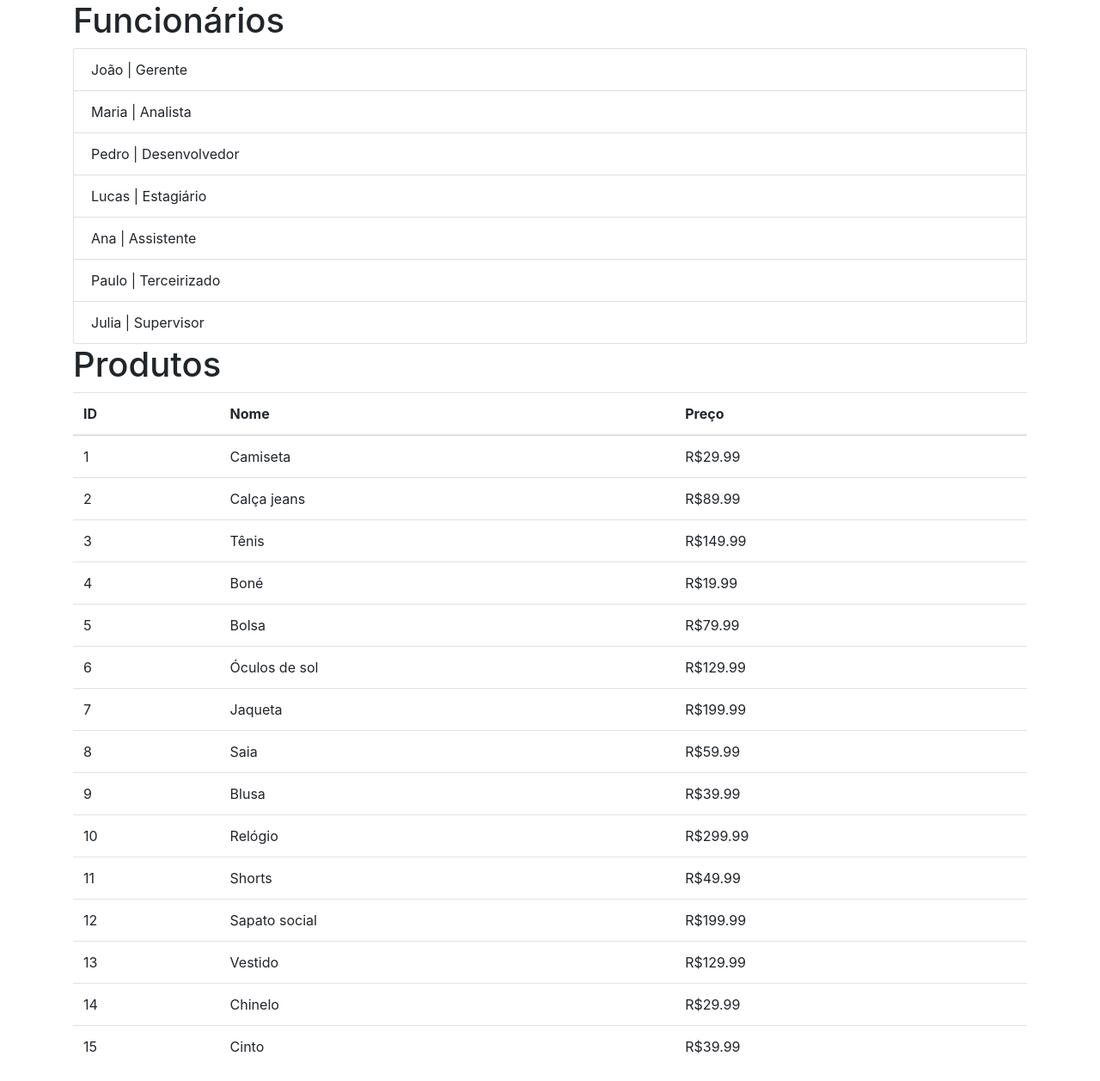
After one commit to priscilaab/priscila.php, a PHP site: page /listagem.php in a window 1280 px wide. The commit adds this page. Shown: the whole page at 86% size. Run offline with PHP 8.4, Linux system fonts and the light colour scheme; some libraries are stand-ins or nearby versions.

Commit message:
exercicios

```diff
--- a/arrays.php
+++ b/arrays.php
@@ -86,7 +86,7 @@ $dados = [
 ],
 [
     "ID"=>668,
-    "Nome"=>"Carlos Humiatá",
+    "Nome"=>"Carlos Humaitá",
     "Idade"=>51,
     "Salário"=>6400.16,
     "Função"=>"Operador de Guincho"
--- /dev/null
+++ b/arrays1.php
@@ -0,0 +1,34 @@
+<?php
+
+// Array de funcionários
+$funcionarios = array(
+    array("id" => 1, "nome" => "João", "cargo" => "Gerente"),
+    array("id" => 2, "nome" => "Maria", "cargo" => "Analista"),
+    array("id" => 3, "nome" => "Pedro", "cargo" => "Desenvolvedor"),
+    array("id" => 4, "nome" => "Lucas", "cargo" => "Estagiário"),
+    array("id" => 5, "nome" => "Ana",   "cargo" => "Assistente"),
+    array("id" => 6, "nome" => "Paulo", "cargo" => "Terceirizado"),
+    array("id" => 7, "nome" => "Julia", "cargo"=>  "Supervisor")
+);
+// Array de produtos:
+$produtos = array(
+    array("id" => 1, "nome" => "Camiseta", "preco" => 29.99),
+    array("id" => 2, "nome" => "Calça jeans", "preco" => 89.99),
+    array("id" => 3, "nome" => "Tênis", "preco" => 149.99),
+    array("id" => 4, "nome" => "Boné", "preco" => 19.99),
+    array("id" => 5, "nome" => "Bolsa", "preco" => 79.99),
+    array("id" => 6, "nome" => "Óculos de sol", "preco" => 129.99),
+    array("id" => 7, "nome" => "Jaqueta", "preco" => 199.99),
+    array("id" => 8, "nome" => "Saia", "preco" => 59.99),
+    array("id" => 9, "nome" => "Blusa", "preco" => 39.99),
+    array("id" => 10, "nome" => "Relógio", "preco" => 299.99),
+    array("id" => 11, "nome" => "Shorts", "preco" => 49.99),
+    array("id" => 12, "nome" => "Sapato social", "preco" => 199.99),
+    array("id" => 13, "nome" => "Vestido", "preco" => 129.99),
+    array("id" => 14, "nome" => "Chinelo", "preco" => 29.99),
+    array("id" => 15, "nome" => "Cinto", "preco" => 39.99)
+);
+
+
+
+?>
--- /dev/null
+++ b/listagem.php
@@ -0,0 +1,56 @@
+<?php
+// Utilize o require_once() para importar a página com arrays
+ require_once('arrays1.php')
+
+ //print_r($funcionarios);
+     /*concatenado:
+     <li class="list-group-item"><?=$v['nome'].' | '.$v['cargo'];?></li>
+     com dois php:
+    <li class="list-group-item"><?=$v['nome'];?> | <?=$v['cargo'];?></li>*/
+?>
+
+<!DOCTYPE html>
+<html lang="pt-br">
+<head>
+  <meta charset="UTF-8">
+  <meta name="viewport" content="width=device-width, initial-scale=1.0">
+  <meta http-equiv="X-UA-Compatible" content="ie=edge">
+  <title>Exemplo Bootstrap</title>
+  <link rel="stylesheet" href="https://maxcdn.bootstrapcdn.com/bootstrap/4.0.0/css/bootstrap.min.css">
+</head>
+<body>
+  <div class="container">
+    <h1>Funcionários</h1>
+
+    <ul class="list-group">
+        <?php foreach($funcionarios as $v){?>
+      <li class="list-group-item"><?=$v['nome'].' | '.$v['cargo'];?></li>
+      <?php }?>
+    </ul>
+
+    <h1>Produtos</h1>
+    <table class="table">
+      <thead>
+        <tr>
+          <th>ID</th>
+          <th>Nome</th>
+          <th>Preço</th>
+        </tr>
+      </thead>
+      <tbody>
+        <?php foreach($produtos as $v){ ?>
+        <tr>
+          <td><?=$v['id'];?></td>
+          <td><?=$v['nome'];?></td>
+          <td>R$<?=$v['preco'];?></td>
+        </tr>
+        <?php }?>
+      </tbody>
+    </table>
+  </div>
+
+  <script src="https://code.jquery.com/jquery-3.2.1.slim.min.js"></script>
+  <script src="https://cdnjs.cloudflare.com/ajax/libs/popper.js/1.12.9/umd/popper.min.js"></script>
+  <script src="https://maxcdn.bootstrapcdn.com/bootstrap/4.0.0/js/bootstrap.min.js"></script>
+</body>
+</html>
```
Also changed, not shown: animais.php (added, +70 -0 lines), pagina.php (added, +36 -0 lines), avaliativa1.php (added).
